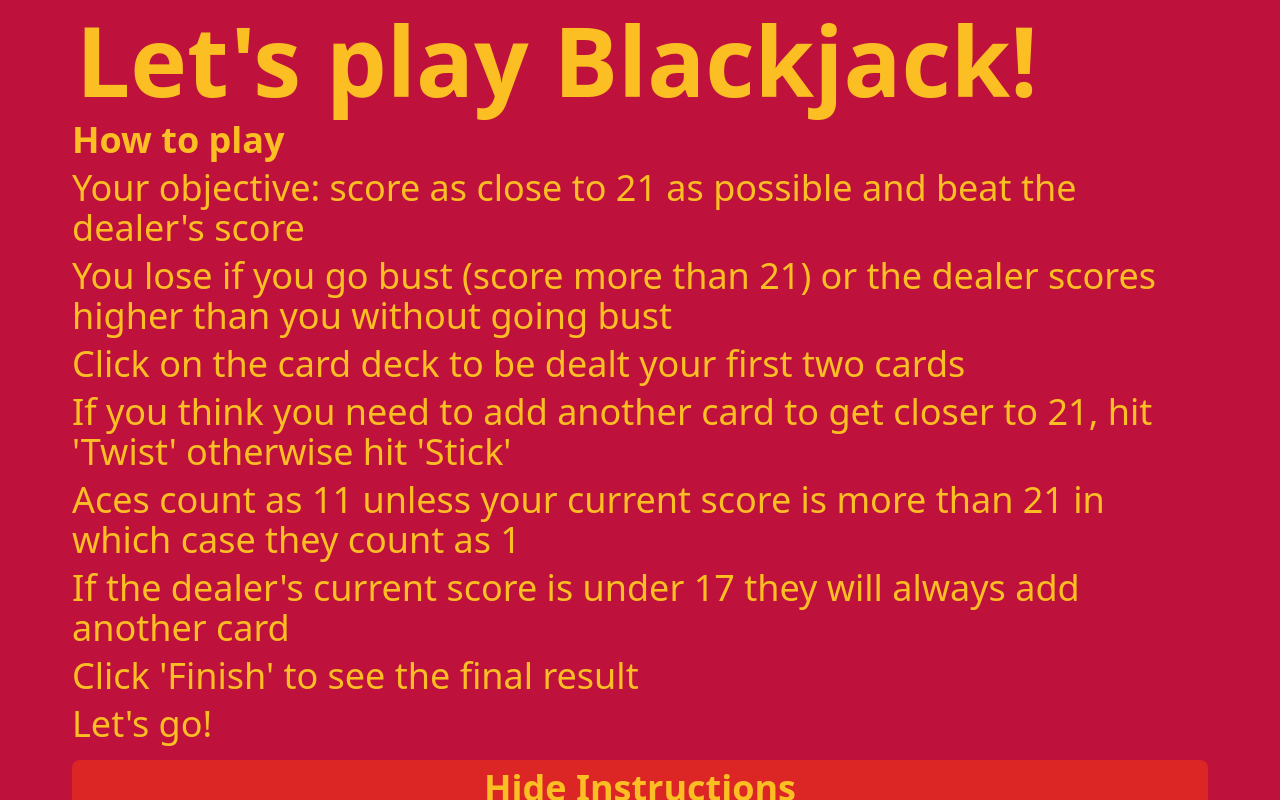
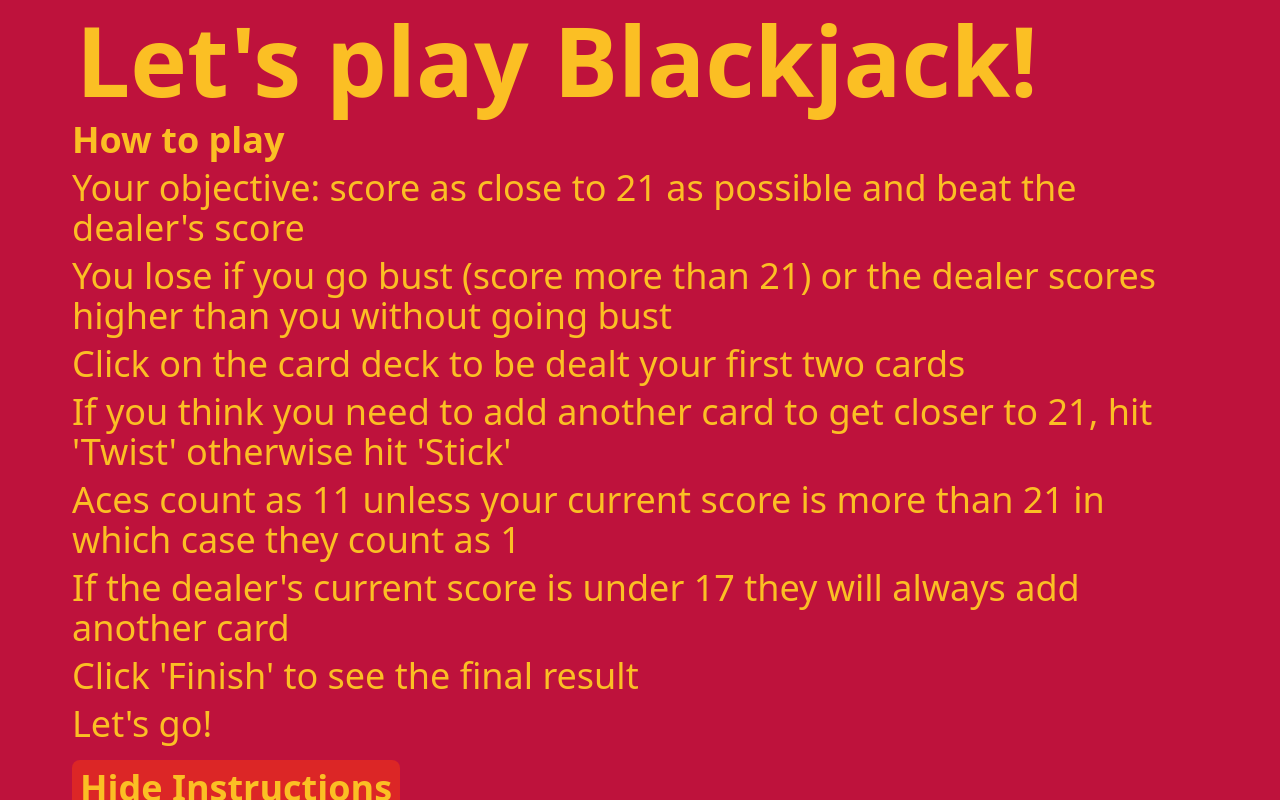
Before and after one commit to AndyB0o1/blackjack, a plain HTML site: page index.html in a window 1280 px wide. Both pictures are taken after a click on the button "See Instructions". Shown: the top 800 px of the page. Drawn offline with nearby package versions, Linux system fonts and the light colour scheme; no server answers.

Commit message:
style tweak to hide instructions button

```diff
--- a/index.html
+++ b/index.html
@@ -26,9 +26,7 @@
         <p>If the dealer's current score is under 17 they will always add another card</p>
         <p>Click 'Finish' to see the final result</p>
         <p>Let's go!</p>
-        <button
-            class="hideInstructions p-2 mt-2 bg-red-600 text-amber-400 text-sm md:text-4xl font-bold rounded-lg">Hide
-            Instructions</button>
+        <button class="hideInstructions w-fit p-2 mt-2 bg-red-600 text-amber-400 text-sm md:text-4xl font-bold rounded-lg">Hide Instructions</button>
     </div>
     <h2 class="md:p-1 text-xl md:text-4xl text-amber-400 text-center mx-auto">Dealer's cards</h2>
     <p class="play md:mb-1 text-xs md:text-xl text-amber-400 text-center mx-auto">(click on deck to start)</p>
```
